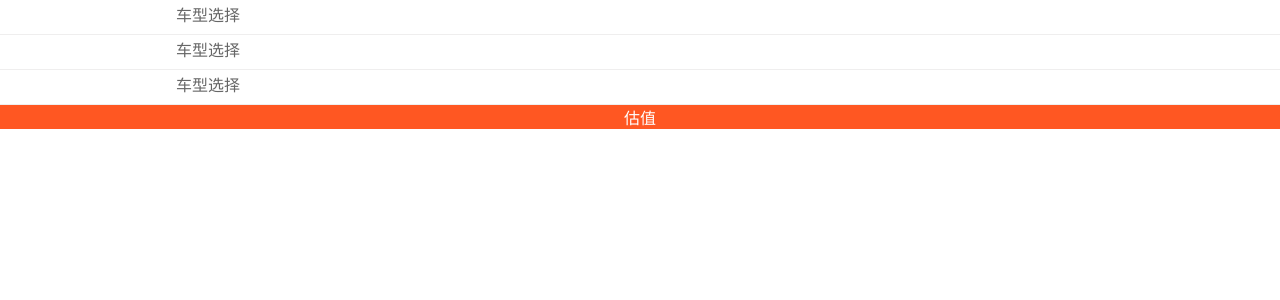
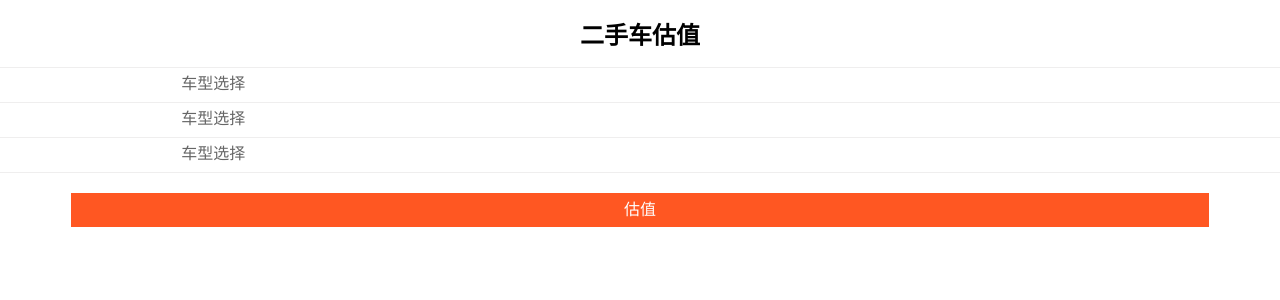
Before and after one commit to Thoughtworks-Wuhan/DaimlerHack-H5, a React (Create React App) app: page / in a window 1280 px wide. Shown: the top 300 px of the page. Built offline with nearby package versions, Linux system fonts and the light colour scheme.

Commit message:
add more styling

```diff
--- a/src/App.css
+++ b/src/App.css
@@ -1,5 +1,9 @@
 .app {
   text-align: center;
+}
+
+.app h1 {
+  font-size: 24px;
 }
 
 .app .container-fluid {
@@ -7,6 +11,9 @@
   padding-right: 0;
 }
 
+.app .row{
+  margin: 0;
+}
 .hack-row {
   border-bottom: 1px solid #efeeee;
 }
@@ -28,10 +35,12 @@
 }
 
 .app button {
-  width: 100%;
+  width: 90%;
   background: #FF5722;
   border: none;
   color: #fff;
   font-size: 16px;
-  padding: 0 5px;
+  outline: none;
+  margin-top: 20px;
+  line-height: 32px;
 }
--- a/src/App.js
+++ b/src/App.js
@@ -7,6 +7,11 @@ class App extends Component {
     return (
       <div className="app">
         <Grid fluid>
+          <Row className="hack-row">
+            <Col xs={12}>
+            <h1>二手车估值</h1>
+            </Col>
+          </Row>
           <Row className="hack-row">
             <Col xs={4}>
               <label htmlFor="">车型选择</label>
```
